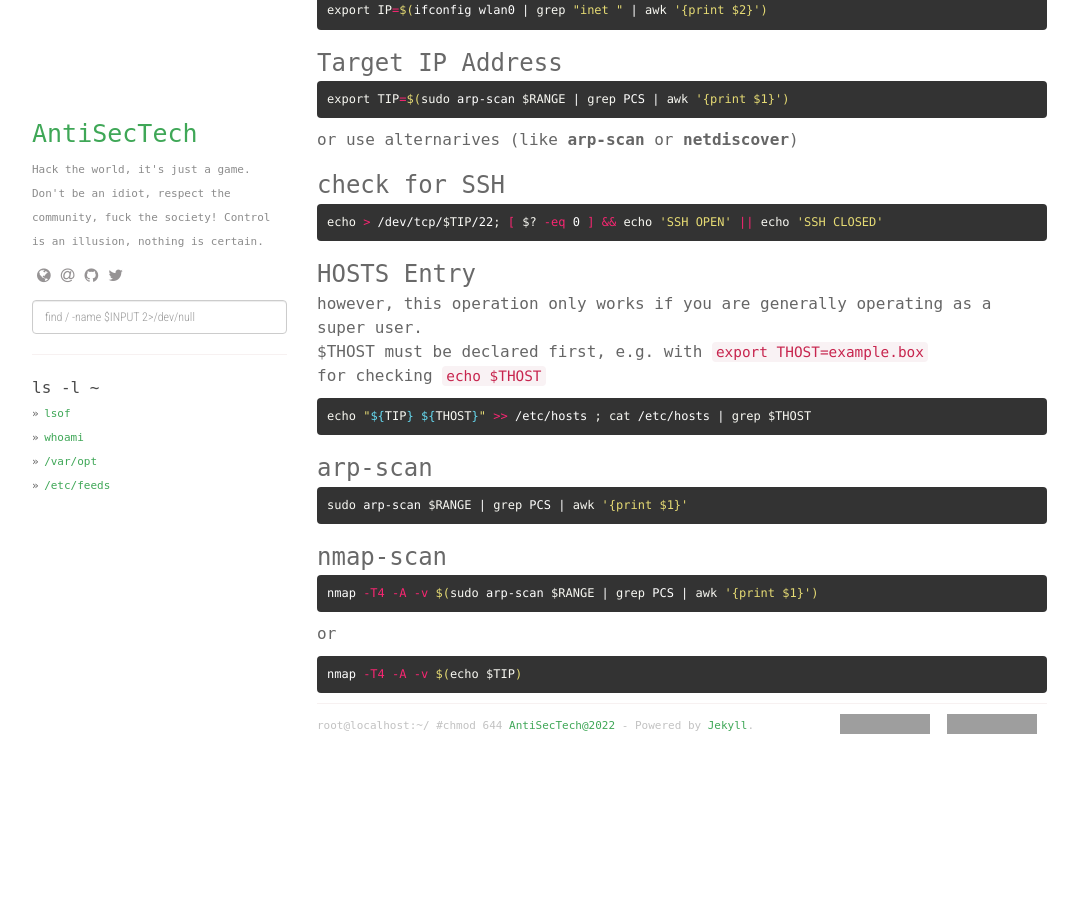
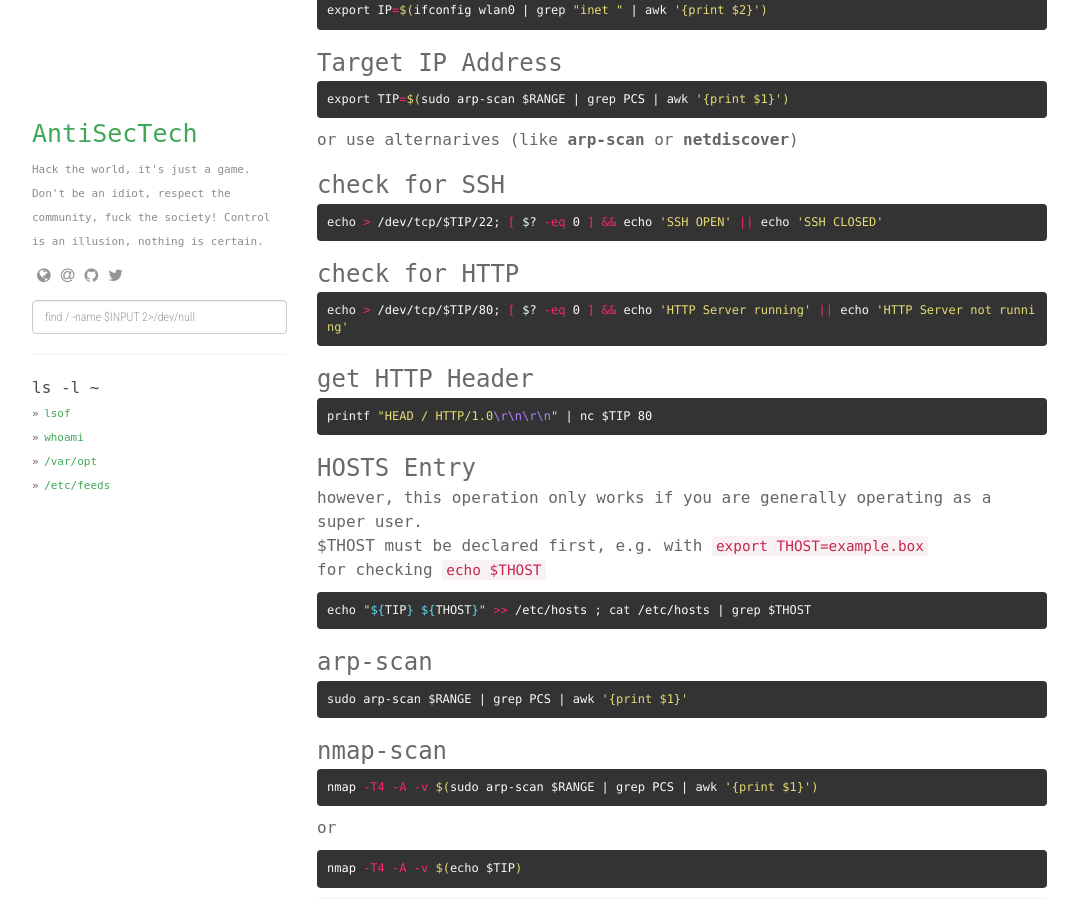
Before and after one commit to AntiSecTech/AntiSecTech.github.io, a Jekyll site: the page built from _project/scripts.md, in a window 1280 px wide and 900 px high, scrolled down 638 px. Shown: the whole window, without its empty margins (53-1131 px from the left). Built offline with Jekyll 4.4.1, drawn with Linux system fonts in a browser that asks for light colours; nearby versions of some CDN libraries; before the commit the page ends 1395 px from its top, so only the background shows below that; grey boxes are pictures that could not be loaded.

Commit message:
Update scripts.md
add HEAD Request

````diff
--- a/_project/scripts.md
+++ b/_project/scripts.md
@@ -22,6 +22,16 @@ or use alternarives (like **arp-scan** or **netdiscover**)
 echo > /dev/tcp/$TIP/22; [ $? -eq 0 ] && echo 'SSH OPEN' || echo 'SSH CLOSED'
 ```
 
+### check for HTTP
+```sh
+echo > /dev/tcp/$TIP/80; [ $? -eq 0 ] && echo 'HTTP Server running' || echo 'HTTP Server not running'
+```
+
+### get HTTP Header
+```sh
+printf "HEAD / HTTP/1.0\r\n\r\n" | nc $TIP 80
+```
+
 ### HOSTS Entry
 however, this operation only works if you are generally operating as a super user.<br>
 $THOST must be declared first, e.g. with ```export THOST=example.box```<br>
````
